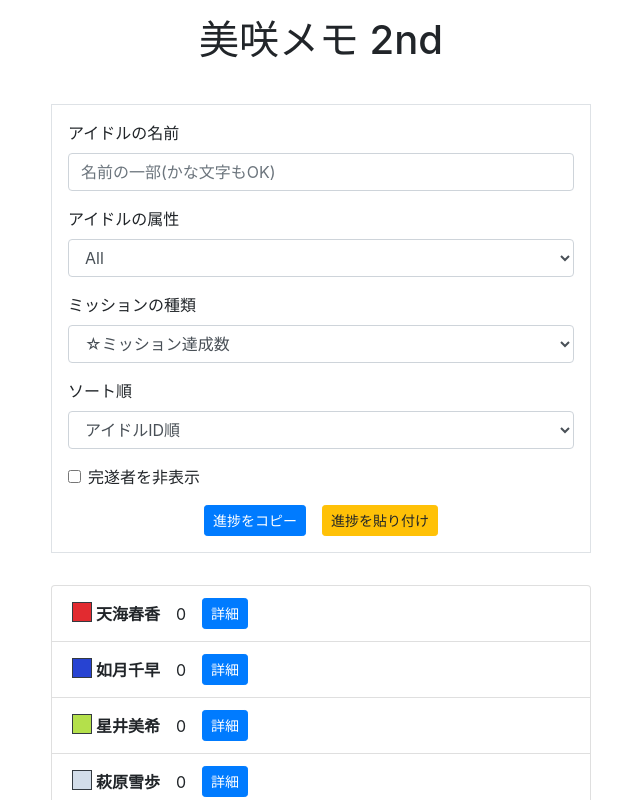
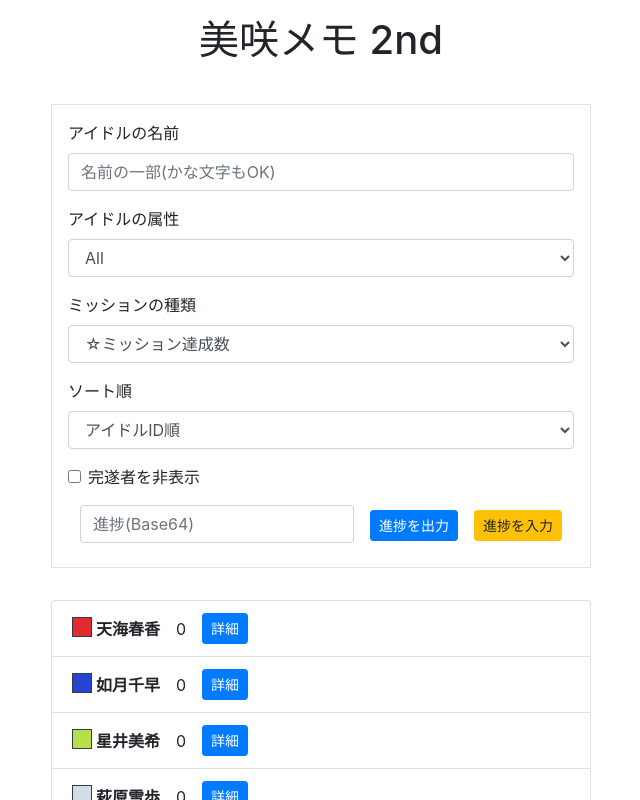
Before and after one commit to YSRKEN/MisakiMemo2nd, a React (Create React App) app in the folder misaki-memo-2nd/: page / in a window 1280 px wide. Shown: the top 800 px of the page, without its empty margins (319-959 px from the left). Built offline with nearby package versions, Linux system fonts and the light colour scheme.

Commit message:
[add] 進捗状況を読み書きできるようにした

```diff
--- a/misaki-memo-2nd/src/App.tsx
+++ b/misaki-memo-2nd/src/App.tsx
@@ -16,7 +16,10 @@ type ActionType =
   | 'setMissionName'
   | 'changeMissionState'
   | 'setSortType'
-  | 'setHiddenCompletedIdolFlg';
+  | 'setHiddenCompletedIdolFlg'
+  | 'setDumpData'
+  | 'loadDumpData'
+  | 'saveDumpData';
 
 // アイドルの属性の種類
 type IdolType = 'All' | 'Princess' | 'Fairy' | 'Angel';
@@ -81,6 +84,7 @@ interface ApplicationStore {
   missionName: string;
   sortType: SortType;
   hiddenCompletedIdolFlg: boolean;
+  dumpSaveData: string;
   filteredIdolStateList: IdolState[];
   dispatch: (action: Action) => void;
 }
@@ -173,6 +177,8 @@ const useStore = () => {
   const [sortType, setSortType] = useState<SortType>('IdolId');
   // ミッションを全て終わらせたアイドルを非表示にするか？
   const [hiddenCompletedIdolFlg, setHiddenCompletedIdolFlg] = useState(false);
+  // ダンプした進捗状況
+  const [dumpSaveData, setDumpSaveData] = useState('');
   // アイドルのデータ一覧
   const [idolStateList, setIdolStateList] = useState<IdolState[]>([]);
   // 表示するアイドルの一覧
@@ -355,6 +361,32 @@ const useStore = () => {
       case 'setHiddenCompletedIdolFlg':
         setHiddenCompletedIdolFlg(action.message === 'True');
         break;
+      case 'setDumpData':
+        setDumpSaveData(action.message);
+        break;
+      case 'loadDumpData': {
+        window.localStorage.setItem('saveData', dumpSaveData);
+        const missionFlgs = loadMissionFlg();
+        if (missionFlgs.length !== 0) {
+          setIdolStateList(
+            idolStateList.map((data: IdolState, index: number) => {
+              return {
+                idol: data.idol,
+                missionFlg: missionFlgs[index],
+              } as IdolState;
+            }),
+          );
+        }
+        setDumpSaveData('');
+        break;
+      }
+      case 'saveDumpData': {
+        const saveData = window.localStorage.getItem('saveData');
+        if (saveData !== null) {
+          setDumpSaveData(saveData);
+        }
+        break;
+      }
       default:
         break;
     }
@@ -366,6 +398,7 @@ const useStore = () => {
     missionName,
     sortType,
     hiddenCompletedIdolFlg,
+    dumpSaveData,
     filteredIdolStateList,
     dispatch,
   };
@@ -379,6 +412,7 @@ const SearchForm: React.FC = () => {
     missionName,
     sortType,
     hiddenCompletedIdolFlg,
+    dumpSaveData,
     dispatch,
   } = useContext(StateContext);
 
@@ -411,6 +445,30 @@ const SearchForm: React.FC = () => {
       type: 'setHiddenCompletedIdolFlg',
       message: hiddenCompletedIdolFlg ? 'False' : 'True',
     } as Action);
+  };
+
+  const onChangeDumpData = (e: FormEvent<any>) =>
+    dispatch({
+      type: 'setDumpData',
+      message: e.currentTarget.value,
+    } as Action);
+
+  const onClickSaveDumpData = () =>
+    dispatch({
+      type: 'saveDumpData',
+      message: '',
+    } as Action);
+
+  const onClickLoadDumpData = () => {
+    if (dumpSaveData === '') {
+      return;
+    }
+    if (window.confirm('進捗状況を読み込んでよろしいですか？')) {
+      dispatch({
+        type: 'loadDumpData',
+        message: '',
+      } as Action);
+    }
   };
 
   return (
@@ -464,11 +522,17 @@ const SearchForm: React.FC = () => {
         />
       </Form.Group>
       <Form.Group controlId="Misc" className="text-center">
-        <Button size="sm" className="mr-3">
-          進捗をコピー
+        <Form.Control
+          className="d-inline mr-3 w-auto mb-2"
+          placeholder="進捗(Base64)"
+          value={dumpSaveData}
+          onChange={onChangeDumpData}
+        />
+        <Button size="sm" className="mr-3" onClick={onClickSaveDumpData}>
+          進捗を出力
         </Button>
-        <Button size="sm" variant="warning">
-          進捗を貼り付け
+        <Button size="sm" variant="warning" onClick={onClickLoadDumpData}>
+          進捗を入力
         </Button>
       </Form.Group>
     </Form>
```
